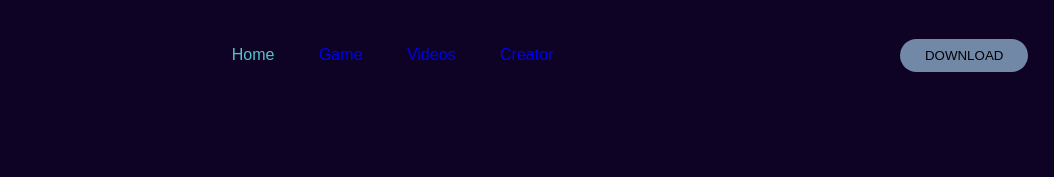
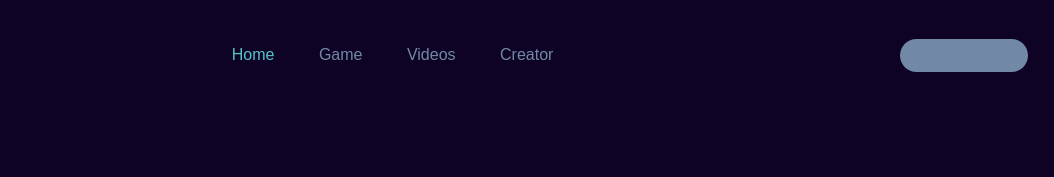
Before and after one commit to stephmaquito/SmashNews_Website, a plain HTML site: page index.html in a window 1280 px wide. Shown: the top 177 px of the page, 226-1280 px from the left. Drawn offline with Linux system fonts and the light colour scheme; a web font is replaced by a local one.

Commit message:
navbar color changed

```diff
--- a/About.css
+++ b/About.css
@@ -14,6 +14,8 @@ body, nav{
 button {
 	font-family: 'DotGothic16', sans-serif;
 	text-decoration: none;
+	background-color: initial;
+  	color: #7189A7;
 
 }
 
--- a/Blog.css
+++ b/Blog.css
@@ -15,6 +15,8 @@ button {
 nav > li, a {
 	font-family: 'DotGothic16', sans-serif;
 	text-decoration: none;
+	background-color: initial;
+  	color: #7189A7;
 
 }
 
--- a/Download.css
+++ b/Download.css
@@ -14,6 +14,8 @@ nav{
 li, a, button{
 	font-family: 'DotGothic16', sans-serif;
 	text-decoration: none;
+  background-color: initial;
+  color: #7189A7;
 
 }
 
--- a/Home.css
+++ b/Home.css
@@ -12,8 +12,12 @@ body, nav{
 li, a, button{
 	font-family: 'DotGothic16', sans-serif;
 	text-decoration: none;
+  background-color: initial;
+  color: #7189A7;
+
 
 }
+
 
 #mainnav a, a:hover, a:focus, a:active a:link{
       text-decoration: none;
--- a/Smash News.css
+++ b/Smash News.css
@@ -12,6 +12,8 @@ body, nav{
 li, a, button{
 	font-family: 'DotGothic16', sans-serif;
 	text-decoration: none;
+	background-color: initial;
+  	color: #7189A7;
 
 }
 
--- a/Videos.css
+++ b/Videos.css
@@ -11,6 +11,8 @@ body, nav{
 nav > li, a{
 	font-family: 'DotGothic16', sans-serif;
 	text-decoration: none;
+  background-color: initial;
+  color: #7189A7;
 
 }
 
```
